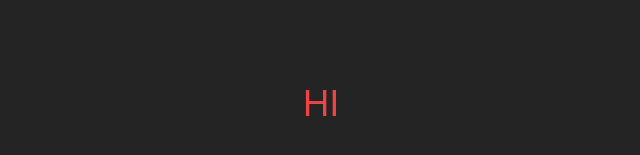
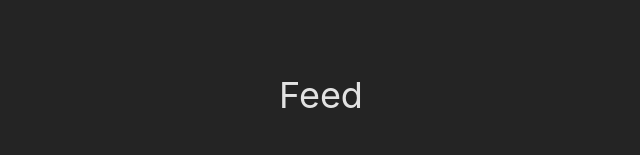
Before and after one commit to MTG2000/nostr-workshop, a React (Vite) app: page / in a window 1280 px wide. Shown: the part 297-452 px from the top of the page, without its empty margins (319-959 px from the left). Built offline with nearby package versions, Linux system fonts and the light colour scheme.

Commit message:
remove unnecessary things

```diff
--- a/src/App.tsx
+++ b/src/App.tsx
@@ -1,10 +1,10 @@
-import { useState } from "react";
 import "./App.css";
+import Feed from "./Components/Feed";
 
 function App() {
   return (
     <div className="app">
-      <h1 className="text-h1 text-red-500">HI</h1>
+      <Feed />
     </div>
   );
 }
--- a/src/Components/Feed.tsx
+++ b/src/Components/Feed.tsx
@@ -10,6 +10,7 @@ export const RELAYS = [
 export default function Feed() {
   return (
     <div className="flex flex-col gap-16">
+      <h1 className="text-h1">Feed</h1>
       <NotesList notes={[]} />
     </div>
   );
```
